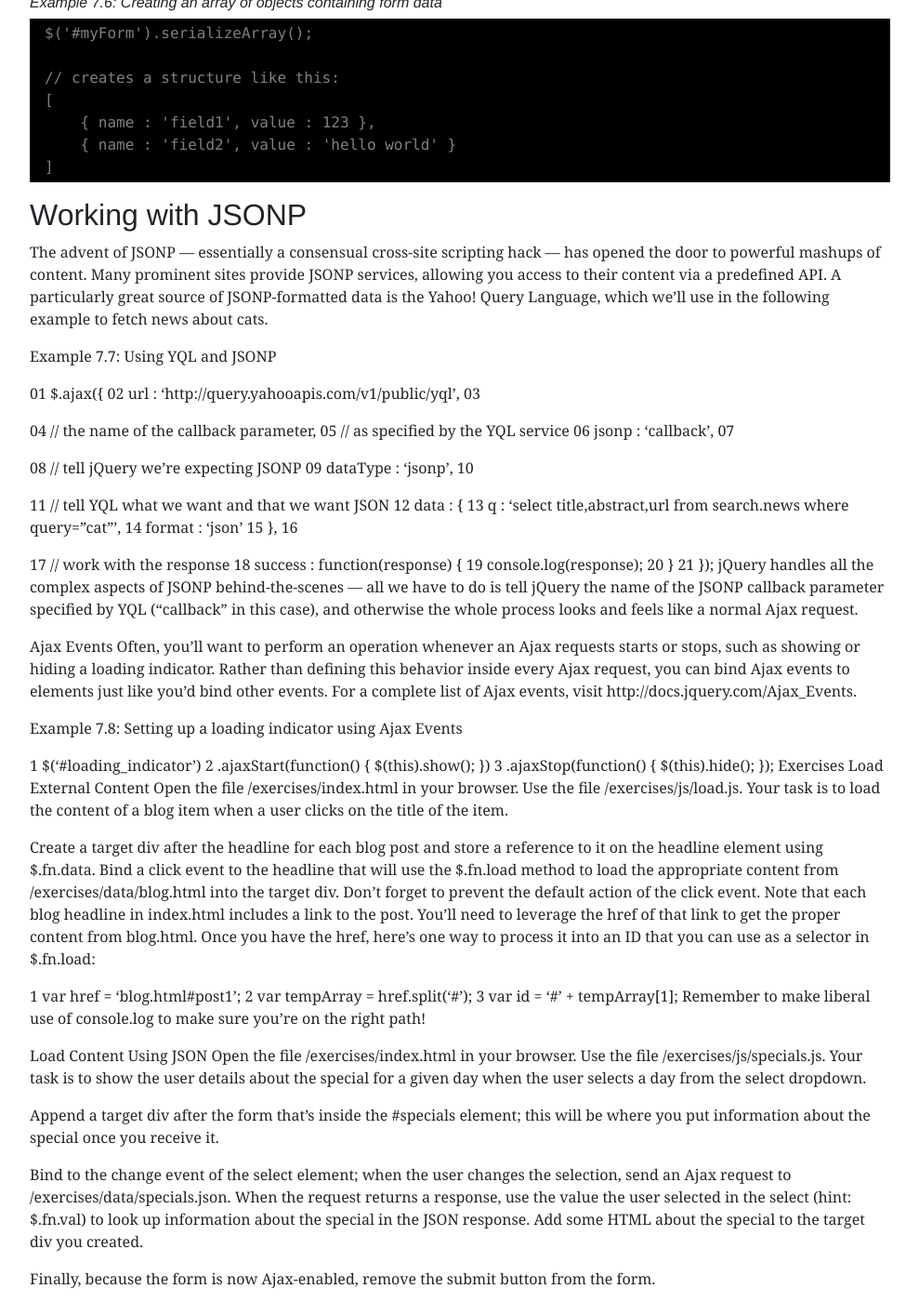
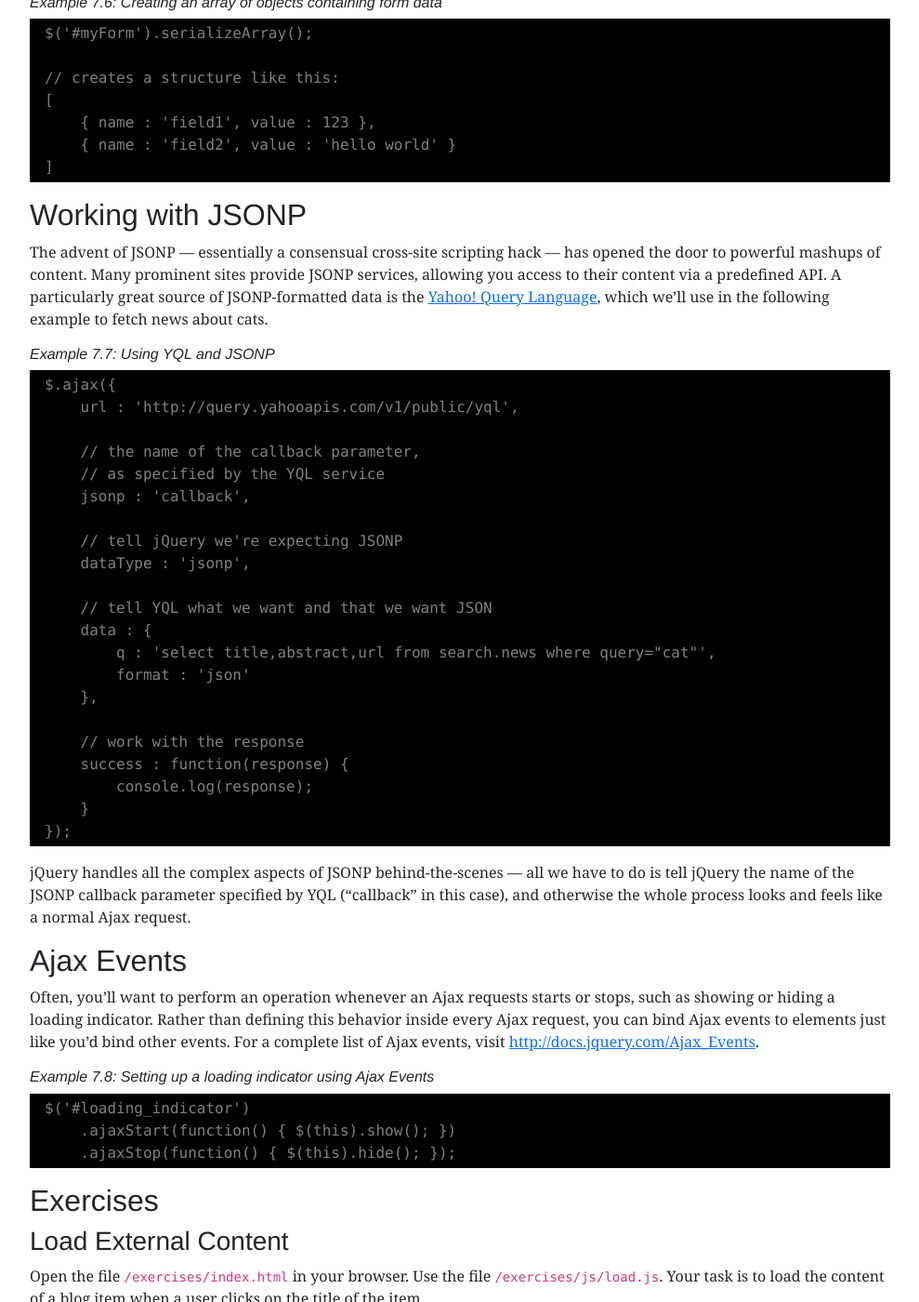
Before and after one commit to dan-carroll/jquery-fundamentals, a Jekyll site: the page built from legacy/ch07-ajax.md, in a window 1280 px wide and 1400 px high, scrolled down 7179 px. Shown: the whole window at 93% size, without its empty margins (145-1134 px from the left). Built offline with Jekyll 4.4.1, drawn with Linux system fonts in a browser that asks for light colours; some of the changed text lies outside the part shown.

Commit message:
Update ch07-ajax.md
Finished updates for chapter 7.

````diff
--- a/legacy/ch07-ajax.md
+++ b/legacy/ch07-ajax.md
@@ -289,90 +289,80 @@ $('#myForm').serializeArray();
 
 ## Working with JSONP
 
-The advent of JSONP — essentially a consensual cross-site scripting hack — has opened the door to powerful mashups of content. Many prominent sites provide JSONP services, allowing you access to their content via a predefined API. A particularly great source of JSONP-formatted data is the Yahoo! Query Language, which we'll use in the following example to fetch news about cats.
+The advent of JSONP — essentially a consensual cross-site scripting hack — has opened the door to powerful mashups of content. Many prominent sites provide JSONP services, allowing you access to their content via a predefined API. A particularly great source of JSONP-formatted data is the [Yahoo! Query Language](http://developer.yahoo.com/yql/console/), which we'll use in the following example to fetch news about cats.
 
-Example 7.7: Using YQL and JSONP
+###### Example 7.7: Using YQL and JSONP
 
-01
+```js
 $.ajax({
-02
     url : 'http://query.yahooapis.com/v1/public/yql',
-03
 
-04
     // the name of the callback parameter,
-05
     // as specified by the YQL service
-06
     jsonp : 'callback',
-07
 
-08
     // tell jQuery we're expecting JSONP
-09
     dataType : 'jsonp',
-10
 
-11
     // tell YQL what we want and that we want JSON
-12
     data : {
-13
         q : 'select title,abstract,url from search.news where query="cat"',
-14
         format : 'json'
-15
     },
-16
 
-17
     // work with the response
-18
     success : function(response) {
-19
         console.log(response);
-20
     }
-21
 });
+```
+
 jQuery handles all the complex aspects of JSONP behind-the-scenes — all we have to do is tell jQuery the name of the JSONP callback parameter specified by YQL ("callback" in this case), and otherwise the whole process looks and feels like a normal Ajax request.
 
-Ajax Events
-Often, you’ll want to perform an operation whenever an Ajax requests starts or stops, such as showing or hiding a loading indicator. Rather than defining this behavior inside every Ajax request, you can bind Ajax events to elements just like you'd bind other events. For a complete list of Ajax events, visit http://docs.jquery.com/Ajax_Events.
+## Ajax Events
 
-Example 7.8: Setting up a loading indicator using Ajax Events
+Often, you’ll want to perform an operation whenever an Ajax requests starts or stops, such as showing or hiding a loading indicator. Rather than defining this behavior inside every Ajax request, you can bind Ajax events to elements just like you'd bind other events. For a complete list of Ajax events, visit [http://docs.jquery.com/Ajax_Events](http://docs.jquery.com/Ajax_Events).
 
-1
+###### Example 7.8: Setting up a loading indicator using Ajax Events
+
+```js
 $('#loading_indicator')
-2
     .ajaxStart(function() { $(this).show(); })
-3
     .ajaxStop(function() { $(this).hide(); });
-Exercises
-Load External Content
-Open the file /exercises/index.html in your browser. Use the file /exercises/js/load.js. Your task is to load the content of a blog item when a user clicks on the title of the item.
+```
 
-Create a target div after the headline for each blog post and store a reference to it on the headline element using $.fn.data.
-Bind a click event to the headline that will use the $.fn.load method to load the appropriate content from /exercises/data/blog.html into the target div. Don't forget to prevent the default action of the click event.
-Note that each blog headline in index.html includes a link to the post. You'll need to leverage the href of that link to get the proper content from blog.html. Once you have the href, here's one way to process it into an ID that you can use as a selector in $.fn.load:
+## Exercises
 
-1
+### Load External Content
+
+Open the file `/exercises/index.html` in your browser. Use the file `/exercises/js/load.js`. Your task is to load the content of a blog item when a user clicks on the title of the item.
+
+1. Create a target div after the headline for each blog post and store a reference to it on the headline element using `$.fn.data`.
+
+2. Bind a click event to the headline that will use the `$.fn.load` method to load the appropriate content from `/exercises/data/blog.html` into the target div. Don't forget to prevent the default action of the click event.
+
+Note that each blog headline in index.html includes a link to the post. You'll need to leverage the href of that link to get the proper content from blog.html. Once you have the href, here's one way to process it into an ID that you can use as a selector in `$.fn.load`:
+
+```js
 var href = 'blog.html#post1';
-2
 var tempArray = href.split('#');
-3
 var id = '#' + tempArray[1];
-Remember to make liberal use of console.log to make sure you're on the right path!
+```
 
-Load Content Using JSON
-Open the file /exercises/index.html in your browser. Use the file /exercises/js/specials.js. Your task is to show the user details about the special for a given day when the user selects a day from the select dropdown.
+Remember to make liberal use of `console.log` to make sure you're on the right path!
 
-Append a target div after the form that's inside the #specials element; this will be where you put information about the special once you receive it.
+### Load Content Using JSON
 
-Bind to the change event of the select element; when the user changes the selection, send an Ajax request to /exercises/data/specials.json.
-When the request returns a response, use the value the user selected in the select (hint: $.fn.val) to look up information about the special in the JSON response.
-Add some HTML about the special to the target div you created.
+Open the file `/exercises/index.html` in your browser. Use the file `/exercises/js/specials.js`. Your task is to show the user details about the special for a given day when the user selects a day from the select dropdown.
 
-Finally, because the form is now Ajax-enabled, remove the submit button from the form.
+1. Append a target div after the form that's inside the #specials element; this will be where you put information about the special once you receive it.
+
+2. Bind to the change event of the select element; when the user changes the selection, send an Ajax request to `/exercises/data/specials.json`.
+
+3. When the request returns a response, use the value the user selected in the select (hint: `$.fn.val`) to look up information about the special in the JSON response.
+
+4. Add some HTML about the special to the target div you created.
+
+5. Finally, because the form is now Ajax-enabled, remove the submit button from the form.
 
 Note that we're loading the JSON every time the user changes their selection. How could we change the code so we only make the request once, and then use a cached response when the user changes their choice in the select?
````
